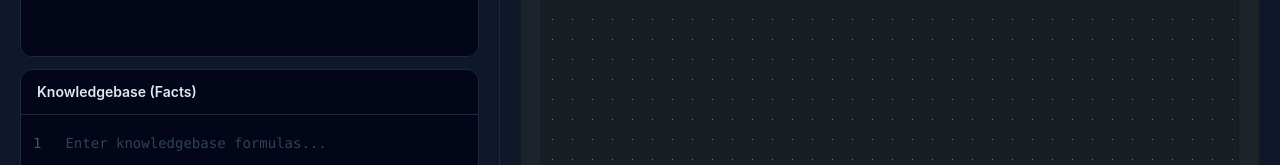
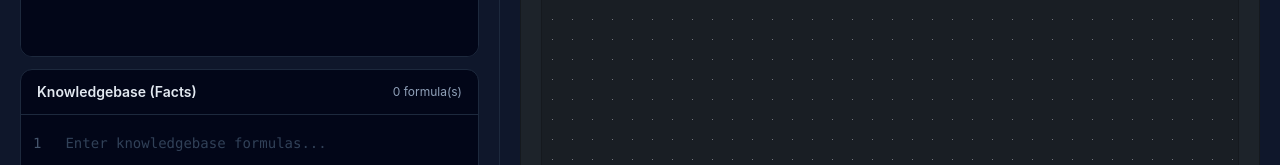
Before and after one commit to Brazo99/ResolutionViz, a React (Vite) app in the folder frontend/resolutionViz/: page / in a window 1280 px wide. Shown: the part 266-431 px from the top of the page. Built offline with nearby package versions, Linux system fonts and the light colour scheme.

Commit message:
fix: remove duplicate export in KnowledgeBase and add formula counter

```diff
--- a/frontend/resolutionViz/src/components/KnowledgeBase.jsx
+++ b/frontend/resolutionViz/src/components/KnowledgeBase.jsx
@@ -1,36 +1,16 @@
 import TextEditor from "./TextEditor";
 
-export default function KnowledgeBase({
-  value,
-  onChange,
-}) {
+export default function KnowledgeBase({ value, onChange }) {
+  const formulaCount = value ? value.split('\n').filter(line => line.trim() !== '').length : 0;
+
   return (
-    <section
-      className="
-        flex
-        h-full
-        min-h-0
-        flex-col
-        overflow-hidden
-        rounded-xl
-        border
-        border-slate-800
-        bg-slate-950
-      "
-    >
+    <section className="flex h-full min-h-0 flex-col overflow-hidden rounded-xl border border-slate-800 bg-slate-950">
       {/* Header */}
-      <div
-        className="
-          shrink-0
-          border-b
-          border-slate-800
-          px-4
-          py-3
-        "
-      >
+      <div className="shrink-0 border-b border-slate-800 px-4 py-3 flex justify-between items-center">
         <h2 className="text-sm font-semibold text-slate-200">
           Knowledgebase (Facts)
         </h2>
+        <span className="text-xs text-slate-400">{formulaCount} formula(s)</span>
       </div>
 
       {/* Editor */}
```
